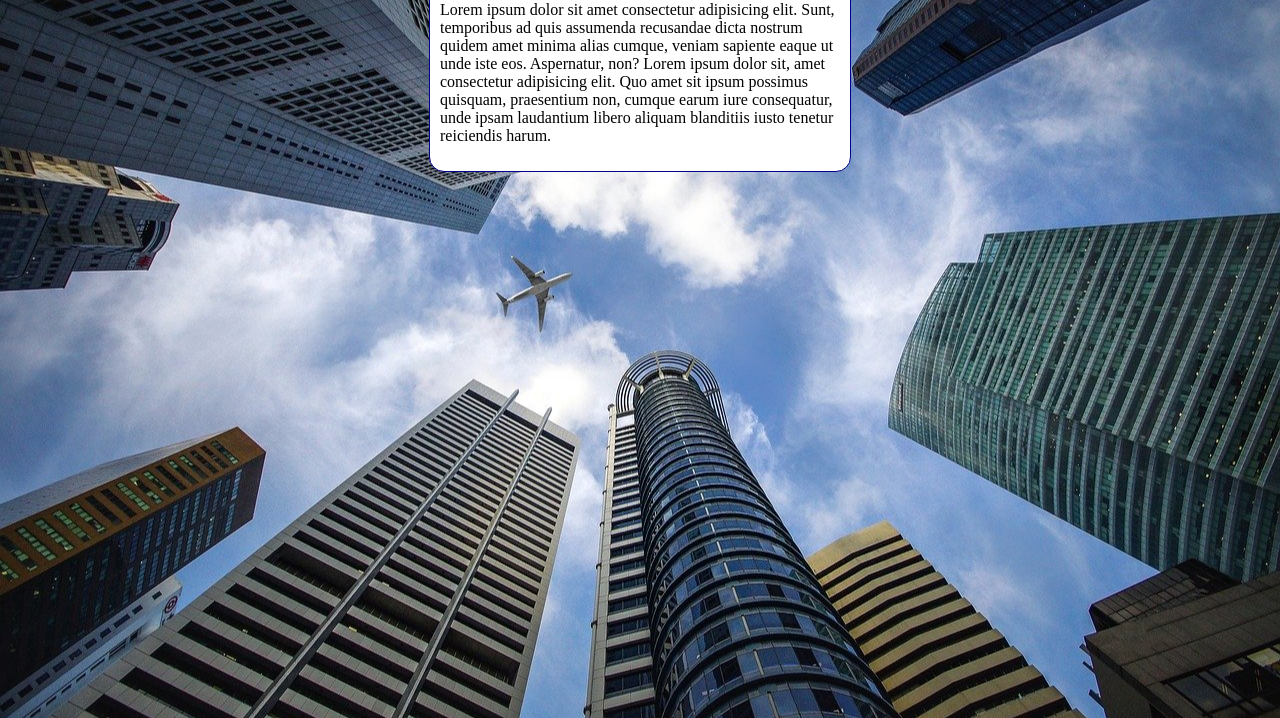
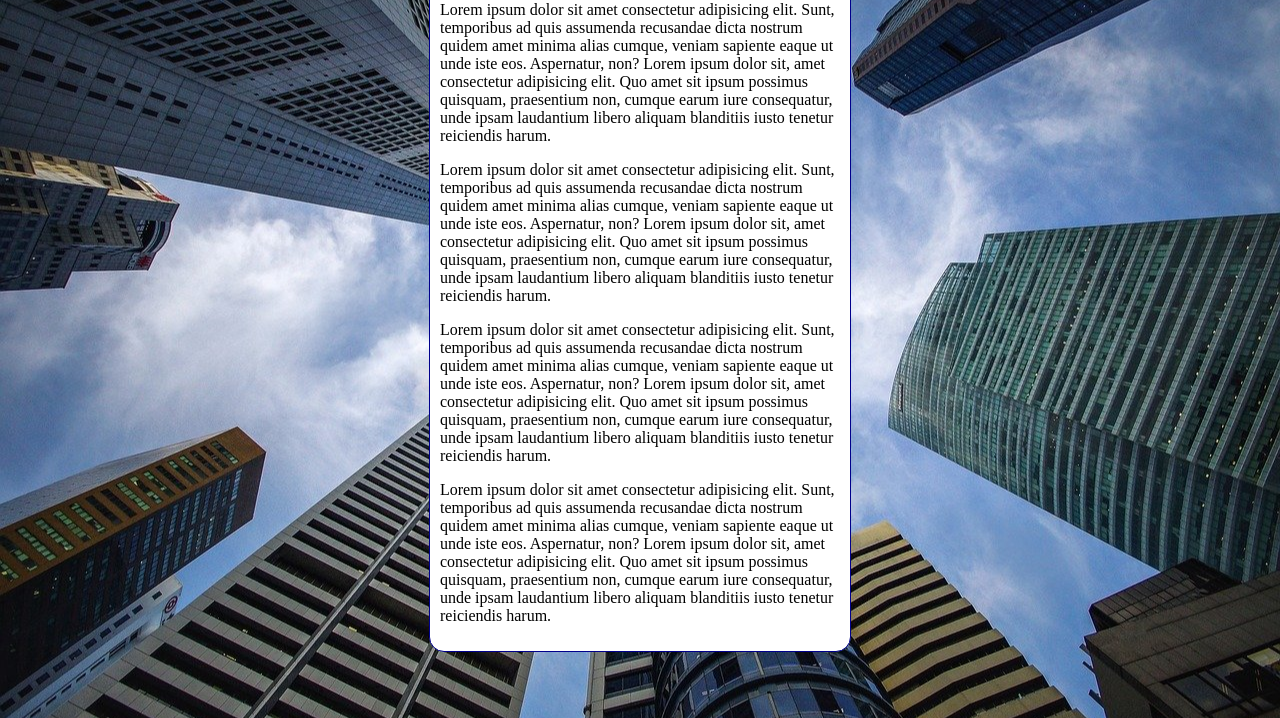
Before and after one commit to joaoconceicao1/html-css, a plain HTML site: page exercicios/ex022/fundo006.html in a window 1280 px wide. Shown: the part 98-816 px from the top of the page. Drawn offline with Linux system fonts and the light colour scheme.

Commit message:
Update fundo006.html

```diff
--- a/exercicios/ex022/fundo006.html
+++ b/exercicios/ex022/fundo006.html
@@ -28,6 +28,9 @@
     <main>
         <h1>Teste de imagens de fundo</h1>
         <p>Lorem ipsum dolor sit amet consectetur adipisicing elit. Sunt, temporibus ad quis assumenda recusandae dicta nostrum quidem amet minima alias cumque, veniam sapiente eaque ut unde iste eos. Aspernatur, non? Lorem ipsum dolor sit, amet consectetur adipisicing elit. Quo amet sit ipsum possimus quisquam, praesentium non, cumque earum iure consequatur, unde ipsam laudantium libero aliquam blanditiis iusto tenetur reiciendis harum.</p>
+        <p>Lorem ipsum dolor sit amet consectetur adipisicing elit. Sunt, temporibus ad quis assumenda recusandae dicta nostrum quidem amet minima alias cumque, veniam sapiente eaque ut unde iste eos. Aspernatur, non? Lorem ipsum dolor sit, amet consectetur adipisicing elit. Quo amet sit ipsum possimus quisquam, praesentium non, cumque earum iure consequatur, unde ipsam laudantium libero aliquam blanditiis iusto tenetur reiciendis harum.</p>
+        <p>Lorem ipsum dolor sit amet consectetur adipisicing elit. Sunt, temporibus ad quis assumenda recusandae dicta nostrum quidem amet minima alias cumque, veniam sapiente eaque ut unde iste eos. Aspernatur, non? Lorem ipsum dolor sit, amet consectetur adipisicing elit. Quo amet sit ipsum possimus quisquam, praesentium non, cumque earum iure consequatur, unde ipsam laudantium libero aliquam blanditiis iusto tenetur reiciendis harum.</p>
+        <p>Lorem ipsum dolor sit amet consectetur adipisicing elit. Sunt, temporibus ad quis assumenda recusandae dicta nostrum quidem amet minima alias cumque, veniam sapiente eaque ut unde iste eos. Aspernatur, non? Lorem ipsum dolor sit, amet consectetur adipisicing elit. Quo amet sit ipsum possimus quisquam, praesentium non, cumque earum iure consequatur, unde ipsam laudantium libero aliquam blanditiis iusto tenetur reiciendis harum.</p>
     </main>
 </body>
 </html>
```
